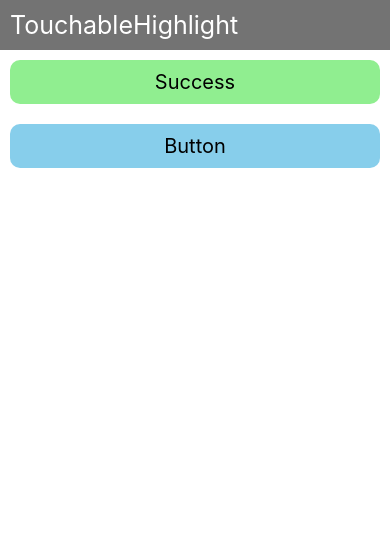
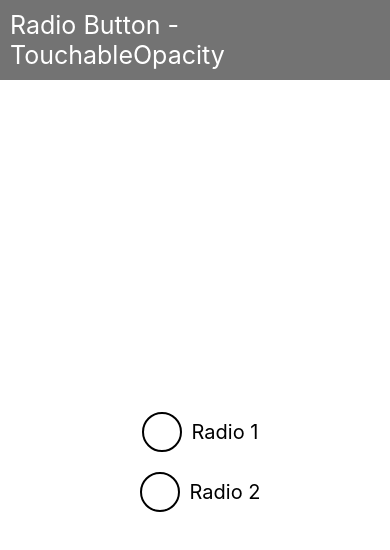
Before and after one commit to TahmeedMahbub/React-Native-Practise, a React Native app: screen / in a window 390 px wide. Shown: the top 550 px of the page. Built offline with nearby package versions, Linux system fonts and the light colour scheme.

Commit message:
Radio Button: TouchableOpacity

```diff
--- a/App.js
+++ b/App.js
@@ -1,18 +1,44 @@
-import React from 'react';
-import {View, Text, StyleSheet, TouchableHighlight} from 'react-native';
+import React, { useState } from 'react';
+import {View, Text, StyleSheet, TouchableOpacity} from 'react-native';
+
+const Header=()=>{
+  return(
+    <Text style={style.header}>
+      Radio Button - TouchableOpacity
+    </Text>
+    );
+}
+
 
 const App = () => {
+
+const [checkRadio, setCheckRadio] = useState(0);
+
   return (
-    <View>
-      <Text style={{ fontSize:25, padding: 10, backgroundColor: "#737373", color: "white" }}>
-        TouchableHighlight
-      </Text>
-      <TouchableHighlight>
-        <Text style={[style.button, style.success]}>Success</Text>
-      </TouchableHighlight>
-      <TouchableHighlight>
-        <Text style={style.button}>Button</Text>
-      </TouchableHighlight>
+    <View style={style.main}>
+      <Header />
+
+      <View style={style.body}>
+
+        <TouchableOpacity onPress={()=>setCheckRadio(1)}>
+          <View style={style.radioWrapper}>
+            <View style={style.radio}>
+              {checkRadio == 1 ? <View style={style.radioBg} /> : null}
+            </View>
+            <Text style={style.radioText}>Radio 1</Text>
+          </View>
+        </TouchableOpacity>
+
+        <TouchableOpacity onPress={()=>setCheckRadio(2)}>
+          <View style={style.radioWrapper}>
+            <View style={style.radio}>
+              {checkRadio == 2 ? <View style={style.radioBg} /> : null}
+            </View>
+            <Text style={style.radioText}>Radio 2</Text>
+          </View>
+        </TouchableOpacity>
+
+      </View>
     </View>
 
   )
@@ -21,6 +47,39 @@ const App = () => {
 const style = StyleSheet.create({
   main: {
     flex: 1
+  },
+  header: {
+    fontSize:25,
+    padding: 10,
+    backgroundColor: "#737373",
+    color: "white"
+  },
+  body: {
+    flex: 1,
+    alignItems: 'center',
+    justifyContent: 'center'
+  },
+  radio:{
+    height: 40,
+    width: 40,
+    borderColor: 'black',
+    borderWidth: 2,
+    borderRadius: 30,
+    margin: 10,
+  },
+  radioBg: {
+    backgroundColor: 'black',
+    height: 28,
+    width: 28,
+    margin: 4,
+    borderRadius: 30,
+  },
+  radioText:{
+    fontSize: 20,
+  },
+  radioWrapper: {
+    flexDirection: 'row',
+    alignItems: 'center'
   },
   button : {
     backgroundColor: 'skyblue',
```
